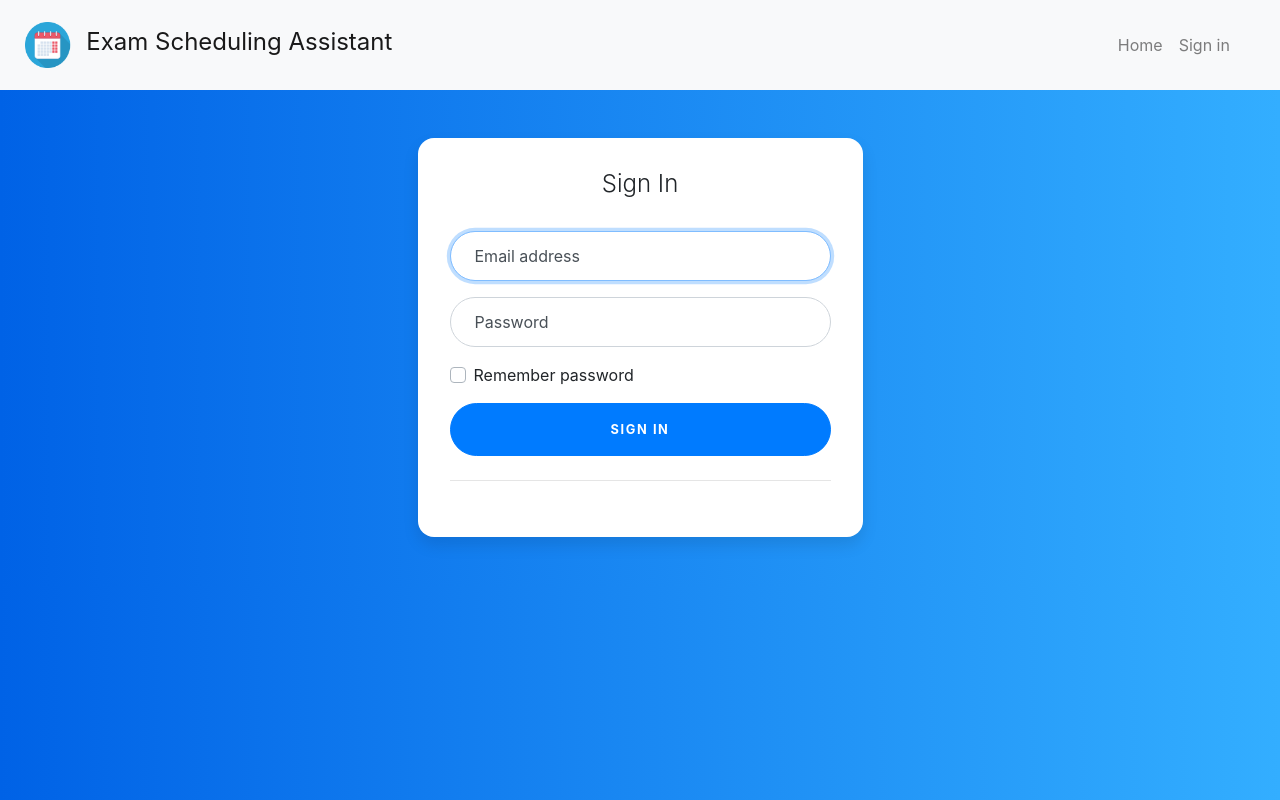
After one commit to ArooxSediq/ITE-412-Capstone, a PHP site: page /login.php in a window 1280 px wide. The commit adds this page. Run offline with PHP 8.4, Linux system fonts and the light colour scheme; some libraries are stand-ins or nearby versions.

Commit message:
User Authentication & Public View

```diff
--- /dev/null
+++ b/Scheduling App/auth_check.php
@@ -0,0 +1,5 @@
+<?php
+
+if(!isset($_SESSION['user_email'])) header('Location: index.php');
+
+ ?>
--- a/Scheduling App/database.php
+++ b/Scheduling App/database.php
@@ -34,10 +34,10 @@ class database
 		$result =	$this->db->query("TRUNCATE table `events`;");
 	}
 
-	function fetch()
+	function fetch($table)
 	{
 
-		$sql = "SELECT * FROM events";
+		$sql = "SELECT * FROM $table";
 		$result = $this->db->query($sql);
 		$data = array();
 
--- a/Scheduling App/head.php
+++ b/Scheduling App/head.php
@@ -1,3 +1,8 @@
+  <?php
+
+  session_start();
+
+  ?>
 
   <title>Exam Scheduling Assitant</title>
 
--- /dev/null
+++ b/Scheduling App/login.php
@@ -0,0 +1,211 @@
+<!DOCTYPE html>
+<html>
+<head>
+
+  <title>Exam Scheduling Assitant</title>
+
+  <meta charset='utf-8' />
+  <meta name="author" content="Arukh Sediq Shkur">
+  <meta name="msapplication-TileColor" content="#da532c">
+  <meta name="theme-color" content="#0B4F6C">
+
+  <link rel="manifest" href="manifest.json">
+  <link rel="apple-touch-icon" sizes="180x180" href="img/apple-touch-icon.png">
+  <link rel="icon" type="image/png" sizes="32x32" href="img/favicon-32x32.png">
+  <link rel="icon" type="image/png" sizes="16x16" href="img/favicon-16x16.png">
+  <link rel="mask-icon" href="img/safari-pinned-tab.svg" color="#5bbad5">
+
+  <link href='packages/core/main.css' rel='stylesheet' />
+  <link href='packages/daygrid/main.css' rel='stylesheet' />
+  <link href='packages/timegrid/main.css' rel='stylesheet' />
+  <link href='packages/list/main.css' rel='stylesheet' />
+  <link rel="stylesheet" type="text/css" href="css/style.css">
+  <link rel="stylesheet" href="https://stackpath.bootstrapcdn.com/bootstrap/4.3.1/css/bootstrap.min.css" integrity="sha384-ggOyR0iXCbMQv3Xipma34MD+dH/1fQ784/j6cY/iJTQUOhcWr7x9JvoRxT2MZw1T" crossorigin="anonymous">
+  <script src="https://kit.fontawesome.com/9a4452a1e7.js" crossorigin="anonymous"></script>
+
+  <?php if(isset($_GET['signout'])){
+    session_start();
+    session_destroy();
+    header("Location: index.php");
+  }  ?>
+
+  <!-- The following code has been retrived from https://startbootstrap.com/snippets/login/ -->
+  <style type="text/css">
+
+  #calendar{
+      margin: 5%;
+    }
+
+  :root {
+    --input-padding-x: 1.5rem;
+    --input-padding-y: .75rem;
+  }
+
+  body {
+    background: #007bff;
+    background: linear-gradient(to right, #0062E6, #33AEFF);
+  }
+
+  .card-signin {
+    border: 0;
+    border-radius: 1rem;
+    box-shadow: 0 0.5rem 1rem 0 rgba(0, 0, 0, 0.1);
+  }
+
+  .card-signin .card-title {
+    margin-bottom: 2rem;
+    font-weight: 300;
+    font-size: 1.5rem;
+  }
+
+  .card-signin .card-body {
+    padding: 2rem;
+  }
+
+  .form-signin {
+    width: 100%;
+  }
+
+  .form-signin .btn {
+    font-size: 80%;
+    border-radius: 5rem;
+    letter-spacing: .1rem;
+    font-weight: bold;
+    padding: 1rem;
+    transition: all 0.2s;
+  }
+
+  .form-label-group {
+    position: relative;
+    margin-bottom: 1rem;
+  }
+
+  .form-label-group input {
+    height: auto;
+    border-radius: 2rem;
+  }
+
+  .form-label-group>input,
+  .form-label-group>label {
+    padding: var(--input-padding-y) var(--input-padding-x);
+  }
+
+  .form-label-group>label {
+    position: absolute;
+    top: 0;
+    left: 0;
+    display: block;
+    width: 100%;
+    margin-bottom: 0;
+    /* Override default `<label>` margin */
+    line-height: 1.5;
+    color: #495057;
+    border: 1px solid transparent;
+    border-radius: .25rem;
+    transition: all .1s ease-in-out;
+  }
+
+  .form-label-group input::-webkit-input-placeholder {
+    color: transparent;
+  }
+
+  .form-label-group input:-ms-input-placeholder {
+    color: transparent;
+  }
+
+  .form-label-group input::-ms-input-placeholder {
+    color: transparent;
+  }
+
+  .form-label-group input::-moz-placeholder {
+    color: transparent;
+  }
+
+  .form-label-group input::placeholder {
+    color: transparent;
+  }
+
+  .form-label-group input:not(:placeholder-shown) {
+    padding-top: calc(var(--input-padding-y) + var(--input-padding-y) * (2 / 3));
+    padding-bottom: calc(var(--input-padding-y) / 3);
+  }
+
+  .form-label-group input:not(:placeholder-shown)~label {
+    padding-top: calc(var(--input-padding-y) / 3);
+    padding-bottom: calc(var(--input-padding-y) / 3);
+    font-size: 12px;
+    color: #777;
+  }
+
+  .btn-google {
+    color: white;
+    background-color: #ea4335;
+  }
+
+  .btn-facebook {
+    color: white;
+    background-color: #3b5998;
+  }
+
+  /* Fallback for Edge
+  -------------------------------------------------- */
+
+  @supports (-ms-ime-align: auto) {
+    .form-label-group>label {
+      display: none;
+    }
+    .form-label-group input::-ms-input-placeholder {
+      color: #777;
+    }
+  }
+
+  /* Fallback for IE
+  -------------------------------------------------- */
+
+  @media all and (-ms-high-contrast: none),
+  (-ms-high-contrast: active) {
+    .form-label-group>label {
+      display: none;
+    }
+    .form-label-group input:-ms-input-placeholder {
+      color: #777;
+    }
+  }
+  </style>
+</head>
+<body>
+
+
+<?php include('navbar.php'); ?>
+
+<div class="container">
+  <div class="row">
+      <div class="col-sm-9 col-md-7 col-lg-5 mx-auto">
+        <div class="card card-signin my-5">
+          <div class="card-body">
+            <h5 class="card-title text-center">Sign In</h5>
+            <form class="form-signin" method="POST" action="authentication.php">
+              <div class="form-label-group">
+                <input type="email" id="inputEmail" name="email" class="form-control" placeholder="Email address" required autofocus>
+                <label for="inputEmail">Email address</label>
+              </div>
+
+              <div class="form-label-group">
+                <input type="password" id="inputPassword" name="password" class="form-control" placeholder="Password" required>
+                <label for="inputPassword">Password</label>
+              </div>
+
+              <div class="custom-control custom-checkbox mb-3">
+                <input type="checkbox" class="custom-control-input" id="customCheck1">
+                <label class="custom-control-label" for="customCheck1">Remember password</label>
+              </div>
+              <button class="btn btn-lg btn-primary btn-block text-uppercase" type="submit">Sign in</button>
+              <hr class="my-4">
+            </form>
+          </div>
+        </div>
+
+</div>
+
+</body>
+</html>
--- /dev/null
+++ b/Scheduling App/navbar.php
@@ -0,0 +1,39 @@
+<nav class="navbar navbar-expand-lg navbar-light bg-light">
+
+  <a class="navbar-brand" href="#">
+     <img src="img/logo.png" width="5%" style="margin:1%;">
+        <span style="font-size: 18pt;">
+          Exam Scheduling Assistant
+        </span>
+  </a>
+  <button class="navbar-toggler" type="button" data-toggle="collapse" data-target="#navbarSupportedContent" aria-controls="navbarSupportedContent" aria-expanded="false" aria-label="Toggle navigation">
+    <span class="navbar-toggler-icon"></span>
+  </button>
+
+  <div class="collapse navbar-collapse" id="navbarSupportedContent">
+    <ul class="navbar-nav mr-auto" style="padding-left: 50%;">
+      <li class="nav-item">
+        <a class="nav-link" href="index.php">Home <span class="sr-only">(current)</span></a>
+      </li>
+
+      <?php if(!isset($_SESSION['user_email'])): ?>
+
+      <li class="nav-item">
+        <a class="nav-link" href="login.php">Sign in</a>
+      </li>
+
+      <?php else: ?>
+
+      <li class="nav-item">
+        <a class="nav-link" href="scheduler.php">Scheduler</a>
+      </li>
+
+      <li class="nav-item">
+        <a class="nav-link " href="login.php?signout=true">Sign out</a>
+      </li>
+
+      <?php endif; ?>
+
+    </ul>
+  </div>
+</nav>
--- a/Scheduling App/scheduler.php
+++ b/Scheduling App/scheduler.php
@@ -4,6 +4,7 @@
   <?php require('main.php'); ?>
 </head>
 <body>
+  <?php include 'navbar.php' ?>
   <div id='wrap'>
 
     <div class="col-12">
```
Also changed, not shown: Scheduling App/authentication.php (added, +15 -0 lines), Scheduling App/index.php (+64 -27 lines), Scheduling App/js/calendar.js (+4 -10 lines), Scheduling App/main.php (+3 -4 lines), Scheduling App/upload.php (added, +47 -0 lines), Scheduling App/user.php (added, +51 -0 lines).
